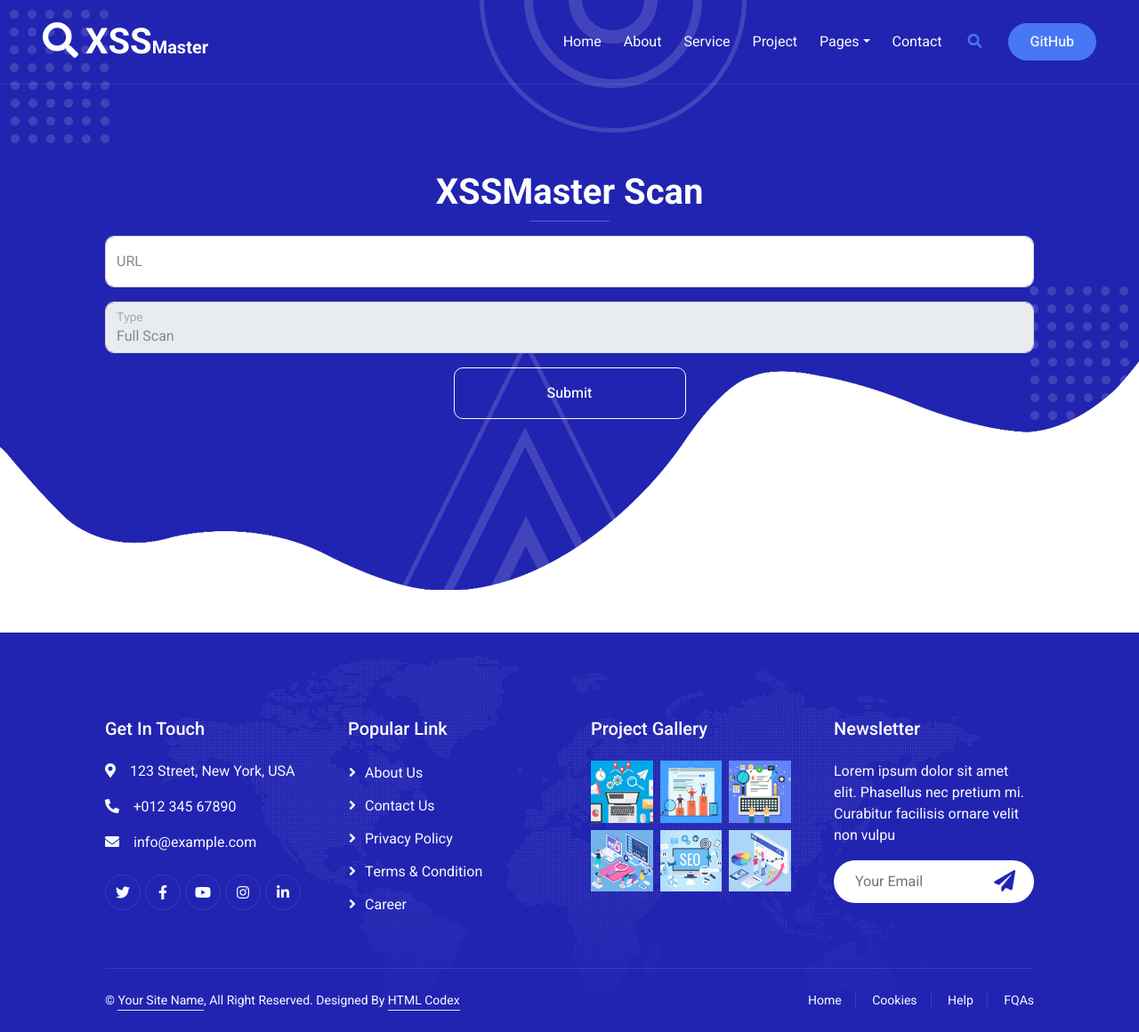
After one commit to alvinist27/flaskScannerXSS, a Flask app: page /scan in a window 1280 px wide. The commit adds this page. Shown: the whole page at 89% size. Run offline with Flask 3, Linux system fonts and the light colour scheme; some libraries are stand-ins or nearby versions.

Commit message:
Added scan page

```diff
--- a/pyproject.toml
+++ b/pyproject.toml
@@ -15,6 +15,8 @@ sqlalchemy = "^2.0.2"
 asyncpg = "^0.27.0"
 python-dotenv = "^0.21.1"
 psycopg2 = "^2.9.5"
+wtforms = "^3.0.1"
+flask-wtf = "^1.1.1"
 
 
 [tool.poetry.group.dev.dependencies]
--- a/scanner/app.py
+++ b/scanner/app.py
@@ -1,12 +1,15 @@
 import os
 
 from flask import Flask, render_template
+from flask_wtf.csrf import CSRFProtect
 
+from scanner.forms import ScanForm
 from scanner.settings import SECRET_KEY_LENGTH, STATIC_PATH, TEMPLATE_PATH
 
 app = Flask(__name__, template_folder=TEMPLATE_PATH, static_folder=STATIC_PATH)
 SECRET_KEY = os.urandom(SECRET_KEY_LENGTH)
 app.config['SECRET_KEY'] = SECRET_KEY
+CSRFProtect(app)
 
 
 @app.route('/')
@@ -49,5 +52,11 @@ def not_found_page(error):
     return render_template('404.html'), 404
 
 
+@app.route('/scan', methods=('GET', 'POST'))
+def scan_page():
+    scan_form = ScanForm()
+    return render_template('scan.html', scan_form=scan_form)
+
+
 if __name__ == '__main__':
-    app.run()
+    app.run(debug=True)
--- /dev/null
+++ b/scanner/choices.py
@@ -0,0 +1,17 @@
+from enum import Enum
+
+
+class FormEnum(Enum):
+    @classmethod
+    def choices(cls):
+        return [(choice.name, choice) for choice in cls]
+
+    def __str__(self):
+        return str(self.value)
+
+
+class ScanTypes(FormEnum):
+    FULL = 'Full Scan'
+    REFLECTED = 'Reflected Scan'
+    STORED = 'Stored Scan'
+    DOM_BASED = 'DOM-Based Scan'
--- /dev/null
+++ b/scanner/forms.py
@@ -0,0 +1,10 @@
+from flask_wtf import FlaskForm
+from wtforms import SelectField, URLField
+from wtforms.validators import DataRequired
+
+from scanner.choices import ScanTypes
+
+
+class ScanForm(FlaskForm):
+    target_url = URLField(label='URL', validators=[DataRequired()])
+    scan_type = SelectField(label='Type', validators=[DataRequired()], choices=ScanTypes.choices())
--- a/templates/blocks/navbar.html
+++ b/templates/blocks/navbar.html
@@ -1,6 +1,6 @@
 <div class="container-xxl position-relative p-0">
     <nav class="navbar navbar-expand-lg navbar-light px-4 px-lg-5 py-3 py-lg-0">
-        <a href="" class="navbar-brand p-0">
+        <a href="/scan" class="navbar-brand p-0">
             <h1 class="m-0"><i class="fa fa-search me-2"></i>XSS<span class="fs-5">Master</span></h1>
             <!-- <img src="img/logo.png" alt="Logo"> -->
         </a>
--- /dev/null
+++ b/templates/scan.html
@@ -0,0 +1,36 @@
+{% extends 'base.html' %}
+
+{% block intro %}
+    <div class="container-xxl py-5 bg-primary hero-header mb-5">
+        <div class="container my-5 py-5 px-lg-5">
+            <div class="row g-5 py-5">
+                <div class="col-12 text-center">
+                    <h1 class="text-white animated zoomIn">XSSMaster Scan</h1>
+                    <hr class="bg-white mx-auto mt-0" style="width: 90px;">
+                    <div class="wow fadeInUp" data-wow-delay="0.3s">
+                        <form method="post">
+                            {{ scan_form.csrf_token }}
+                            <div class="row g-3">
+                                <div class="col-12">
+                                    <div class="form-floating">
+                                        {{ scan_form.target_url(class='form-control', placeholder='url') }}
+                                        <label>{{ scan_form.target_url.label }}</label>
+                                    </div>
+                                </div>
+                                <div class="col-12">
+                                    <div class="form-floating">
+                                        {{ scan_form.scan_type(class='form-control', placeholder='url') }}
+                                        <label>{{ scan_form.scan_type.label }}</label>
+                                    </div>
+                                </div>
+                                <div class="col-12">
+                                    <button class="btn btn-outline-light w-25 py-3" type="submit">Submit</button>
+                                </div>
+                            </div>
+                        </form>
+                    </div>
+                </div>
+            </div>
+        </div>
+    </div>
+{% endblock %}
```
Also changed, not shown: templates/index.html (+5 -4 lines), static/img/hero.png, 1 other file.
